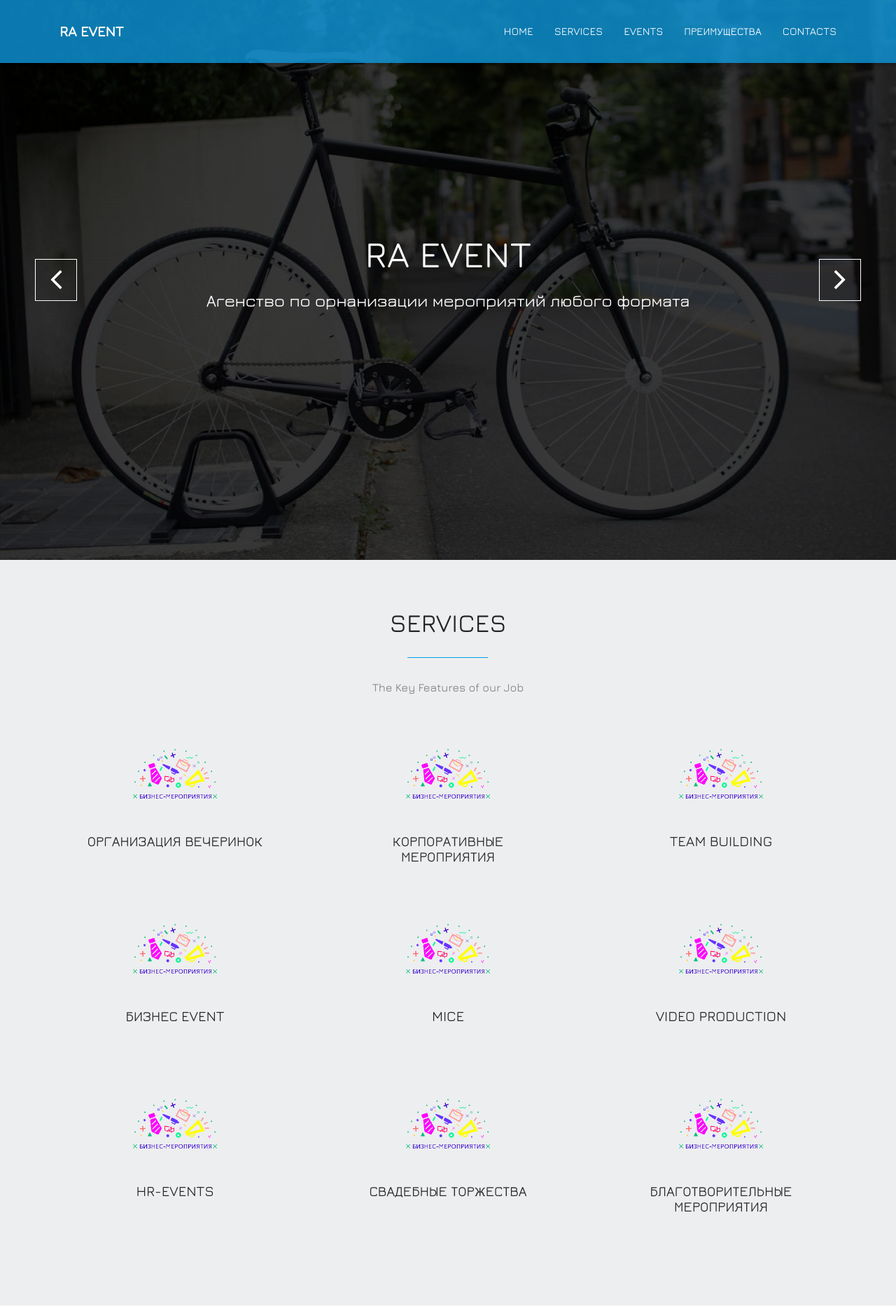
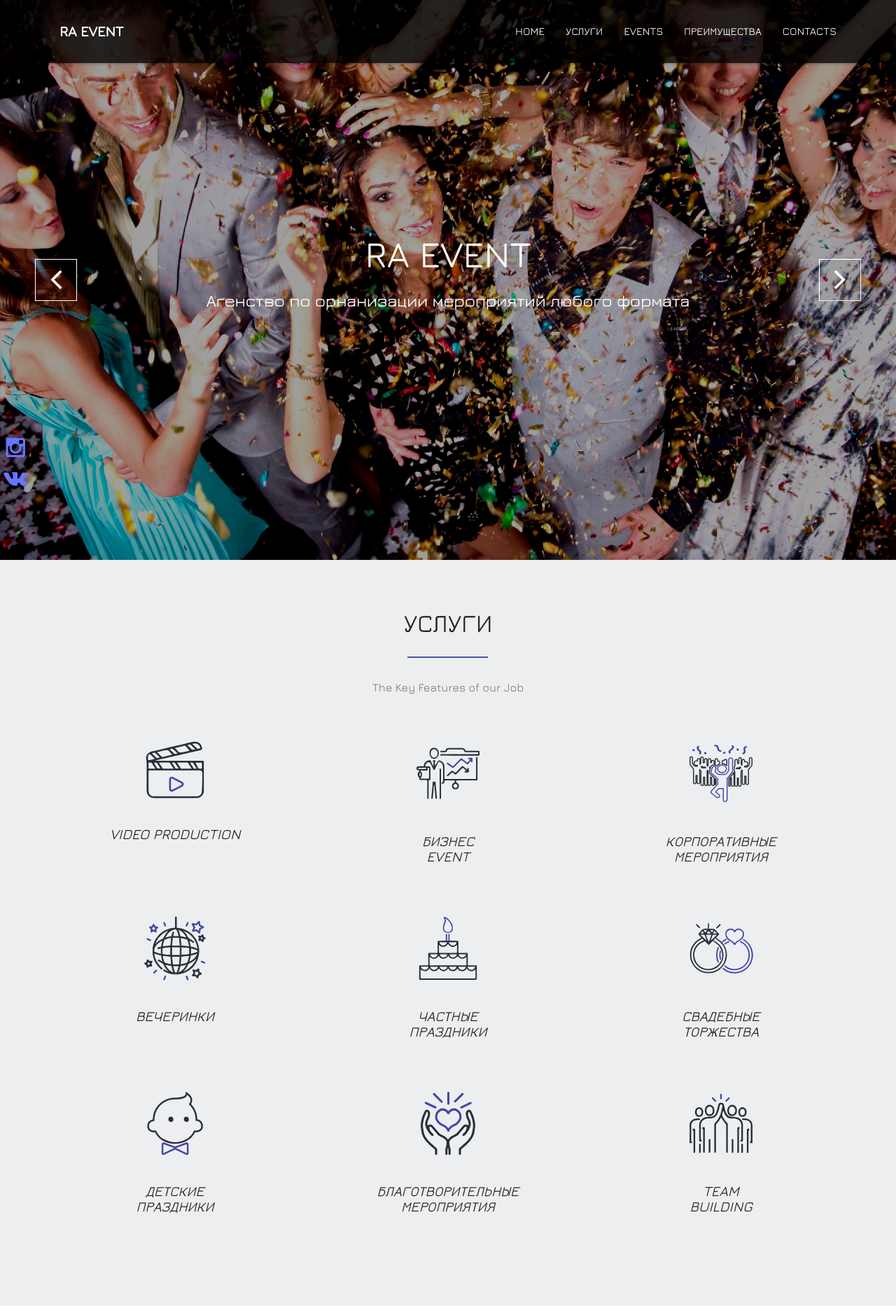
Before and after one commit to oxyfly/oxyfly.github.io, a PHP site: page / in a window 1280 px wide. Shown: the top 1866 px of the page at 70% size. Run offline with PHP 8.4, Linux system fonts and the light colour scheme.

Commit message:
added icons, changed color of some elements, improvements

```diff
--- a/css/main.css
+++ b/css/main.css
@@ -198,7 +198,7 @@ main > section {
 }
 
 .sec-title h2:after {
-    border-bottom: 1px solid #009ee3;
+    border-bottom: 2px solid #4452aa;
     content: "";
     display: block;
     left: 45%;
@@ -270,28 +270,28 @@ main > section {
 
 @-webkit-keyframes charge {
     0% {
-        box-shadow: inset 0px 0px 0px #2E2E2E;
+        box-shadow: inset 0px 0px 0px #4452aa;
     }
     100% {
-        box-shadow: inset 60px 0px 0px #2E2E2E;
+        box-shadow: inset 60px 0px 0px #4452aa;
     }
 }
 
 @-moz-keyframes charge {
     0% {
-        box-shadow: inset 0px 0px 0px #2E2E2E;
+        box-shadow: inset 0px 0px 0px #4452aa;
     }
     100% {
-        box-shadow: inset 60px 0px 0px #2E2E2E;
+        box-shadow: inset 60px 0px 0px #4452aa;
     }
 }
 
 @keyframes charge {
     0% {
-        box-shadow: inset 0px 0px 0px #2E2E2E;
+        box-shadow: inset 0px 0px 0px #4452aa;
     }
     100% {
-        box-shadow: inset 60px 0px 0px #2E2E2E;
+        box-shadow: inset 60px 0px 0px #4452aa;
     }
 }
 
@@ -308,7 +308,7 @@ main > section {
     transition: all 0.8s ease 0s;
 
     /*background-color: rgba(0, 0, 0, .4);*/
-    background-color: rgba(15, 155, 224, 0.78);
+    background-color: rgba(0, 0, 0, 0.78);
     box-shadow: 0 1px 4px rgba(0, 0, 0, 0.3);
     padding: 5px 0;
 }
@@ -603,9 +607,8 @@ h1.navbar-brand {
     background-color: #edeef0;
 }
 
-.service-icon {
-    background: url("../img/icons/demo.png") no-repeat center;
-    background-size: contain;
+.service-icon,
+.advantages-icon {
     /*border: 3px solid transparent;*/
     display: inline-block;
     height: 120px;
@@ -616,6 +619,58 @@ h1.navbar-brand {
     -ms-transition: all 0.3s ease 0s;
     -o-transition: all 0.3s ease 0s;
     transition: all 0.3s ease 0s;
+}
+
+.service-icon-1 {
+    background: url("../img/icons/service/ic_video.svg") no-repeat center;
+    background-size: contain;
+    height: 110px;
+    width: 110px;
+}
+
+.service-icon-2 {
+    background: url("../img/icons/service/ic_bus-event.svg") no-repeat center;
+    background-size: contain;
+}
+
+.service-icon-3 {
+    background: url("../img/icons/service/ic_corporate.svg") no-repeat center;
+    background-size: contain;
+}
+
+.service-icon-4 {
+    background: url("../img/icons/service/ic_party.svg") no-repeat center;
+    background-size: contain;
+}
+
+.service-icon-5 {
+    background: url("../img/icons/service/ic_holid.svg") no-repeat center;
+    background-size: contain;
+}
+
+.service-icon-6 {
+    background: url("../img/icons/service/ic_wedding.svg") no-repeat center;
+    background-size: contain;
+}
+
+.service-icon-7 {
+    background: url("../img/icons/service/ic_kids.svg") no-repeat center;
+    background-size: contain;
+}
+
+.service-icon-8 {
+    background: url("../img/icons/service/ic_charity.svg") no-repeat center;
+    background-size: contain;
+}
+
+.service-icon-9 {
+    background: url("../img/icons/service/ic_building.svg") no-repeat center;
+    background-size: contain;
+}
+
+.advantages-icon {
+    background: url("../img/icons/service/demo.svg") no-repeat center;
+    background-size: contain;
 }
 
 .service-icon:hover {
@@ -638,6 +693,7 @@ h1.navbar-brand {
 .service-item h3 {
     font-size: 20px;
     text-transform: uppercase;
+    font-style: italic;
 }
 
 /*=================================================================
@@ -979,24 +1035,35 @@ ul.external li a:hover {
     padding: 0;
     list-style: none;
     text-align: center;
+    position: fixed;
+    bottom: 9rem;
+    left: 0.5rem;
+    z-index: 100;
 }
 
 .social-button li {
-    display: inline-block;
-}
-
-.social-button li:nth-child(2) {
-    margin: 0 75px;
-}
+    /*display: inline-block;*/
+    /*margin: 0 10px;*/
+    margin: 10px 0;
+    visibility: visible !important;
+}
+
+/*.social-button li:nth-child(2) {*/
+/*    margin: 0 75px;*/
+/*}*/
 
 .social-button li a {
-    border: 2px solid #fff;
-    border-radius: 50%;
-    color: #fff;
-    display: block;
-    height: 90px;
-    line-height: 96px;
-    width: 90px;
+    /*border: 2px solid #fff;*/
+    /*border-radius: 50%;*/
+    color: #6776ff;
+    /*display: block;*/
+    /*height: 90px;*/
+    /*line-height: 96px;*/
+    /*width: 90px;*/
+
+    /*height: 64px;*/
+    /*line-height: 75px;*/
+    /*width: 64px;*/
 
     -webkit-transition: all 0.2s ease 0s;
     -moz-transition: all 0.2s ease 0s;
--- a/css/slit-slider.css
+++ b/css/slit-slider.css
@@ -85,9 +85,10 @@
     right: 50px;
 }
 
+#nav-arrows > a.sl-prev:hover,
 #nav-arrows > a.sl-next:hover {
-    background-color: #009EE3;
-    border-color: #009EE3;
+    background-color: #4452aa;
+    border-color: #4452aa;
     color: #fff;
 }
 
@@ -149,15 +150,15 @@
 }
 
 .bg-img-1 {
-    background-image: url(../img/slider/banner.jpg);
+    background-image: url(../img/portfolio/item3.jpg);
 }
 
 .bg-img-2 {
-    background-image: url(../img/slider/affinity.jpeg);
+    background-image: url(../img/portfolio/item6.jpg);
 }
 
 .bg-img-3 {
-    background-image: url(../img/slider/cinelli.jpeg);
+    background-image: url(../img/portfolio/item2.jpg);
 }
 
 
--- a/index.html
+++ b/index.html
@@ -14,10 +14,10 @@
   <meta http-equiv="X-UA-Compatible" content="IE=edge,chrome=1">
   <title>RA EVENT | Official</title>
   <!-- Meta Description -->
-  <meta name="description" content="Blue One Page Creative HTML5 Template">
+  <meta name="description" content="RA EVENT">
   <meta name="keywords"
-        content="one page, single page, onepage, responsive, parallax, creative, business, html5, css3, css3 animation">
-  <meta name="author" content="Muhammad Morshed">
+        content="RA Event, Hrodna, Grodno">
+  <meta name="author" content="RA Event">
 
   <!-- Mobile Specific Meta -->
   <meta name="viewport" content="width=device-width, initial-scale=1">
@@ -84,7 +84,7 @@ Fixed Navigation
     <nav class="collapse navbar-collapse navbar-right" role="navigation">
       <ul id="nav" class="nav navbar-nav">
         <li><a href="#body">Home</a></li>
-        <li><a href="#service">Services</a></li>
+        <li><a href="#service">Услуги</a></li>
         <li><a href="#portfolio">Events</a></li>
         <!--        <li><a href="#testimonials">Our Team</a></li>-->
         <li><a href="#advantages">Преимущества</a></li>
@@ -239,96 +239,96 @@ End Fixed Navigation
       <div class="row">
 
         <div class="sec-title text-center">
-          <h2 class="wow animated bounceInLeft">Services</h2>
+          <h2 class="wow animated bounceInLeft">Услуги</h2>
           <p class="wow animated bounceInRight">The Key Features of our Job</p>
         </div>
 
         <div class="col-md-4 col-sm-6 col-xs-12 text-center wow animated zoomIn">
           <div class="service-item">
-            <div class="service-icon">
+            <div class="service-icon service-icon-1">
               <!--              <i class="fff"></i>-->
             </div>
-            <h3>ОРГАНИЗАЦИЯ ВЕЧЕРИНОК</h3>
+            <h3>VIDEO PRODUCTION</h3>
             <!--            <p>Lorem Ipsum is simply dummy text of the printing and typesetting industry. </p>-->
           </div>
         </div>
 
         <div class="col-md-4 col-sm-6 col-xs-12 text-center wow animated zoomIn" data-wow-delay="0.3s">
           <div class="service-item">
-            <div class="service-icon">
+            <div class="service-icon service-icon-2">
               <!--              <i class="fa fa-tasks fa-3x"></i>-->
+            </div>
+            <h3>БИЗНЕС<br>EVENT</h3>
+            <!--            <p>Lorem Ipsum is simply dummy text of the printing and typesetting industry. </p>-->
+          </div>
+        </div>
+
+        <div class="col-md-4 col-sm-6 col-xs-12 text-center wow animated zoomIn" data-wow-delay="0.6s">
+          <div class="service-item">
+            <div class="service-icon service-icon-3">
+              <!--              <i class="fa fa-clock-o fa-3x"></i>-->
             </div>
             <h3>КОРПОРАТИВНЫЕ<br> МЕРОПРИЯТИЯ</h3>
             <!--            <p>Lorem Ipsum is simply dummy text of the printing and typesetting industry. </p>-->
           </div>
         </div>
 
-        <div class="col-md-4 col-sm-6 col-xs-12 text-center wow animated zoomIn" data-wow-delay="0.6s">
-          <div class="service-item">
-            <div class="service-icon">
-              <!--              <i class="fa fa-clock-o fa-3x"></i>-->
-            </div>
-            <h3>TEAM BUILDING</h3>
-            <!--            <p>Lorem Ipsum is simply dummy text of the printing and typesetting industry. </p>-->
-          </div>
-        </div>
-
         <div class="col-md-4 col-sm-6 col-xs-12 text-center wow animated zoomIn" data-wow-delay="0.9s">
-          <div class="service-item">
-            <div class="service-icon">
+          <div class="service-item service-item-4">
+            <div class="service-icon service-icon-4">
               <!--              <i class="fa fa-heart fa-3x"></i>-->
             </div>
-            <h3>БИЗНЕС EVENT</h3>
+            <h3>ВЕЧЕРИНКИ</h3>
             <!--            <p>Lorem Ipsum is simply dummy text of the printing and typesetting industry. </p>-->
           </div>
         </div>
 
         <div class="col-md-4 col-sm-6 col-xs-12 text-center wow animated zoomIn" data-wow-delay="1.2s">
-          <div class="service-item">
-            <div class="service-icon">
+          <div class="service-item service-item-8">
+            <div class="service-icon service-icon-5">
               <!--              <i class="fa fa-clock-o fa-3x"></i>-->
             </div>
-            <h3>MICE</h3>
+            <h3>ЧАСТНЫЕ<br> ПРАЗДНИКИ</h3>
             <!--            <p>Lorem Ipsum is simply dummy text of the printing and typesetting industry. </p>-->
           </div>
         </div>
 
         <div class="col-md-4 col-sm-6 col-xs-12 text-center wow animated zoomIn" data-wow-delay="1.5s">
           <div class="service-item">
-            <div class="service-icon">
+            <div class="service-icon service-icon-6">
               <!--              <i class="fa fa-heart fa-3x"></i>-->
             </div>
-            <h3>VIDEO PRODUCTION</h3>
+            <h3>СВАДЕБНЫЕ<br> ТОРЖЕСТВА</h3>
             <!--            <p>Lorem Ipsum is simply dummy text of the printing and typesetting industry. </p>-->
           </div>
         </div>
 
         <div class="col-md-4 col-sm-6 col-xs-12 text-center wow animated zoomIn" data-wow-delay="1.8s">
           <div class="service-item">
-            <div class="service-icon">
+            <div class="service-icon service-icon-7">
               <!--              <i class="fa fa-heart fa-3x"></i>-->
             </div>
-            <h3>HR-EVENTS</h3>
+            <h3>ДЕТСКИЕ<br> ПРАЗДНИКИ</h3>
             <!--            <p>Lorem Ipsum is simply dummy text of the printing and typesetting industry. </p>-->
           </div>
         </div>
 
         <div class="col-md-4 col-sm-6 col-xs-12 text-center wow animated zoomIn" data-wow-delay="2.1s">
           <div class="service-item">
-            <div class="service-icon">
+            <div class="service-icon service-icon-8">
               <!--              <i class="fa fa-clock-o fa-3x"></i>-->
             </div>
-            <h3>СВАДЕБНЫЕ ТОРЖЕСТВА</h3>
+            <h3>БЛАГОТВОРИТЕЛЬНЫЕ<br> МЕРОПРИЯТИЯ</h3>
             <!--            <p>Lorem Ipsum is simply dummy text of the printing and typesetting industry. </p>-->
           </div>
         </div>
 
         <div class="col-md-4 col-sm-6 col-xs-12 text-center wow animated zoomIn" data-wow-delay="2.3s">
           <div class="service-item">
-            <div class="service-icon">
+            <div class="service-icon service-icon-9">
               <!--              <i class="fa fa-heart fa-3x"></i>-->
             </div>
-            <h3>БЛАГОТВОРИТЕЛЬНЫЕ<br> МЕРОПРИЯТИЯ</h3>
+            <h3>TEAM<br>BUILDING</h3>
             <!--            <p>Lorem Ipsum is simply dummy text of the printing and typesetting industry. </p>-->
           </div>
         </div>
@@ -540,7 +540,7 @@ End Fixed Navigation
 
         <div class="col-md-4 col-sm-6 col-xs-12 text-center wow animated zoomIn">
           <div class="service-item">
-            <div class="service-icon">
+            <div class="advantages-icon advantages-icon-1">
               <!--              <i class="fa fa-home fa-3x"></i>-->
             </div>
             <h3>Support</h3>
@@ -550,7 +550,7 @@ End Fixed Navigation
 
         <div class="col-md-4 col-sm-6 col-xs-12 text-center wow animated zoomIn" data-wow-delay="0.3s">
           <div class="service-item">
-            <div class="service-icon">
+            <div class="advantages-icon advantages-icon-2">
               <!--              <i class="fa fa-tasks fa-3x"></i>-->
             </div>
             <h3>Well Documented</h3>
@@ -560,7 +560,7 @@ End Fixed Navigation
 
         <div class="col-md-4 col-sm-6 col-xs-12 text-center wow animated zoomIn" data-wow-delay="0.6s">
           <div class="service-item">
-            <div class="service-icon">
+            <div class="advantages-icon advantages-icon-3">
               <!--              <i class="fa fa-clock-o fa-3x"></i>-->
             </div>
             <h3>Design UI/UX</h3>
@@ -570,7 +570,7 @@ End Fixed Navigation
 
         <div class="col-md-4 col-sm-6 col-xs-12 text-center wow animated zoomIn" data-wow-delay="0.9s">
           <div class="service-item">
-            <div class="service-icon">
+            <div class="advantages-icon advantages-icon-4">
               <!--              <i class="fa fa-heart fa-3x"></i>-->
             </div>
             <h3>Web Security</h3>
@@ -580,7 +580,7 @@ End Fixed Navigation
 
         <div class="col-md-4 col-sm-6 col-xs-12 text-center wow animated zoomIn" data-wow-delay="1.2s">
           <div class="service-item">
-            <div class="service-icon">
+            <div class="advantages-icon advantages-icon-5">
               <!--              <i class="fa fa-clock-o fa-3x"></i>-->
             </div>
             <h3>Design UI/UX</h3>
@@ -590,7 +590,7 @@ End Fixed Navigation
 
         <div class="col-md-4 col-sm-6 col-xs-12 text-center wow animated zoomIn" data-wow-delay="1.5s">
           <div class="service-item">
-            <div class="service-icon">
+            <div class="advantages-icon advantages-icon-6">
               <!--              <i class="fa fa-heart fa-3x"></i>-->
             </div>
             <h3>Web Security</h3>
@@ -684,11 +684,13 @@ End Fixed Navigation
           </div>
 
           <ul class="social-button">
-            <li class="wow animated zoomIn"><a href="#"><i class="fa fa-instagram fa-2x"></i></a></li>
-            <li class="wow animated zoomIn" data-wow-delay="0.3s"><a href="#"><i class="fa fa-vk fa-2x"></i></a>
+            <li class="wow animated zoomIn"><a href="#" target="_blank"><i
+                    class="fa fa-instagram fa-2x"></i></a></li>
+            <li class="wow animated zoomIn" data-wow-delay="0.3s"><a href="#" target="_blank"><i
+                    class="fa fa-vk fa-2x"></i></a>
             </li>
-            <li class="wow animated zoomIn" data-wow-delay="0.6s"><a href="#"><i class="fa fa-twitter fa-2x"></i></a>
-            </li>
+            <!--            <li class="wow animated zoomIn" data-wow-delay="0.6s"><a href="#"><i class="fa fa-twitter fa-2x"></i></a>
+                        </li>-->
           </ul>
 
         </div>
```
Also changed, not shown: other parts of css/main.css (+35 -31 lines), img/icons/demo.png (deleted), img/icons/service/demo.svg (added), img/icons/service/ic_building.svg (added), img/icons/service/ic_bus-event.svg (added), img/icons/service/ic_charity.svg (added), img/icons/service/ic_corporate.svg (added), img/icons/service/ic_holid.svg (added), img/icons/service/ic_kids.svg (added), img/icons/service/ic_party.svg (added), img/icons/service/ic_video.svg (added), img/icons/service/ic_wedding.svg (added). Lines whose indentation alone changed are shown as unchanged.
